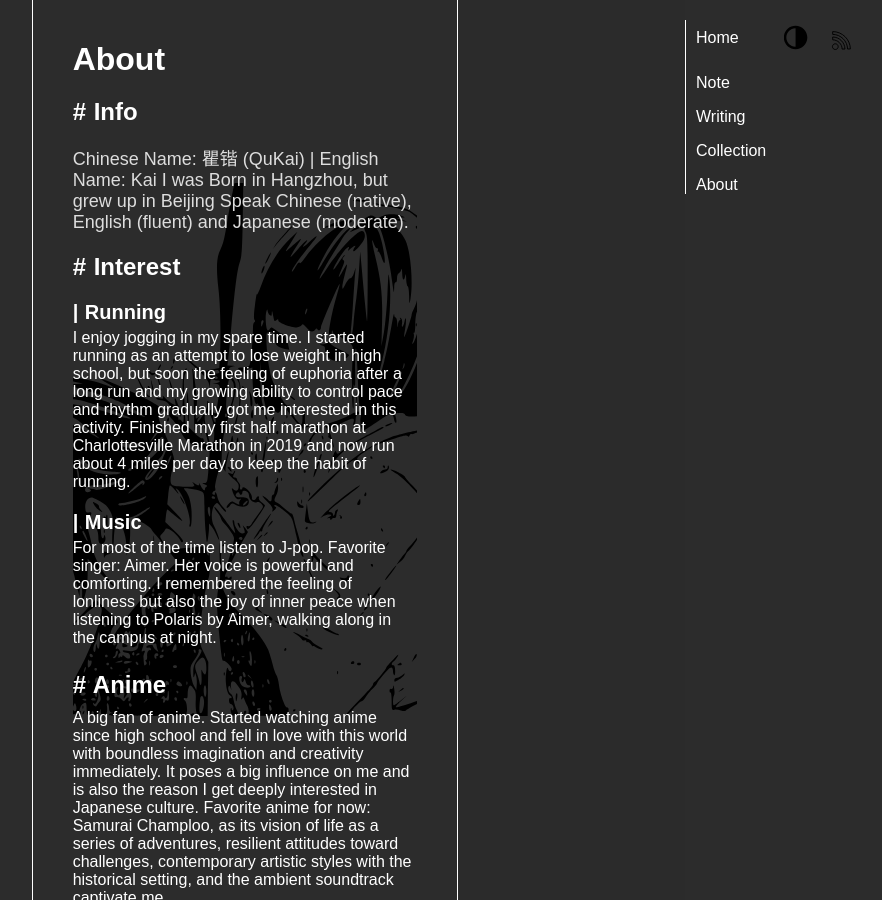
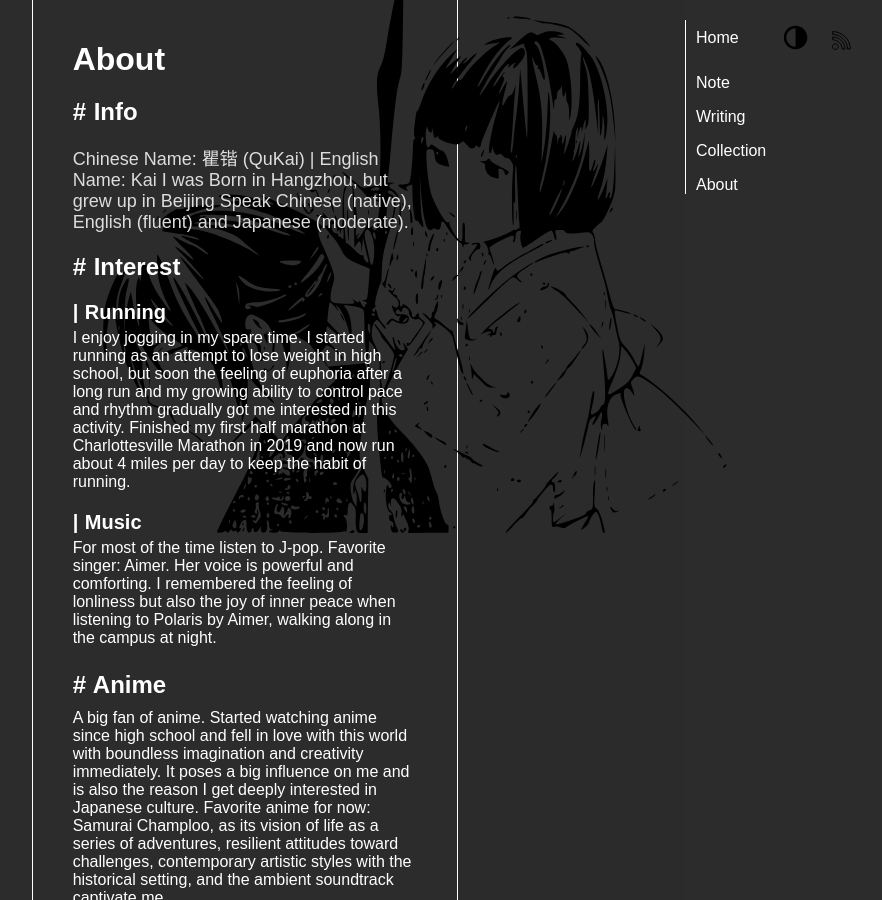
Before and after one commit to faithk7/faithk7.github.io, a Jekyll site: the page built from about.html, in a window 1280 px wide. Shown: the whole page, without its empty margins (395-1277 px from the left). Built offline with Jekyll 4.4.1, drawn with Linux system fonts in a browser that asks for light colours.

Commit message:
t: add an additional container for the background image

```diff
--- a/about.html
+++ b/about.html
@@ -7,6 +7,9 @@ title: About
     <link rel="stylesheet" href="{{ '/assets/about.css' | relative_url }}">
 </head>
 
+<div class="background-container">
+    <img src="/assets/kokoro.svg" class="background">
+</div>
 <div class="c-about-container">
     <h1 class="o-about-title">About</h1>
     <div class="o-about-item">
--- a/assets/about.css
+++ b/assets/about.css
@@ -9,18 +9,35 @@
     z-index: 1000;
 } */
 
+.background-container {
+    position: fixed;
+    top: 0;
+    left: 0;
+    width: 100%;
+    height: 100%;
+    overflow: hidden; /* Ensure the image does not cause scrolling */
+    z-index: 10; /* Place behind other content */
+}
+
+.background-image {
+    width: 100%;
+    height: 100%;
+    object-fit: cover; /* Ensure the image covers the container */
+    pointer-events: none; /* Make sure the image does not interfere with interactions */
+}
 
 .c-about-container {
     margin: 20px;
     border-bottom: 1px solid #555555;
-    /* z-index: 1; */
-    background: url(/assets/kokoro.svg) no-repeat center center fixed;
-    --webkit-background-composite: multiply;
+    z-index: 1000;
+    position: relative;
+    /* background: url(/assets/kokoro.svg) no-repeat center center fixed;
+    --webkit-background-composite: multiply !important; */
 }
 
 @media (prefers-color-scheme: dark) {
     .c-about-container  {
-        background: url(/assets/kokoro.svg) no-repeat center center fixed;
+        background: url(/assets/kokoro.svg) no-repeat center center fixed !important;
     }
 }
 
```
